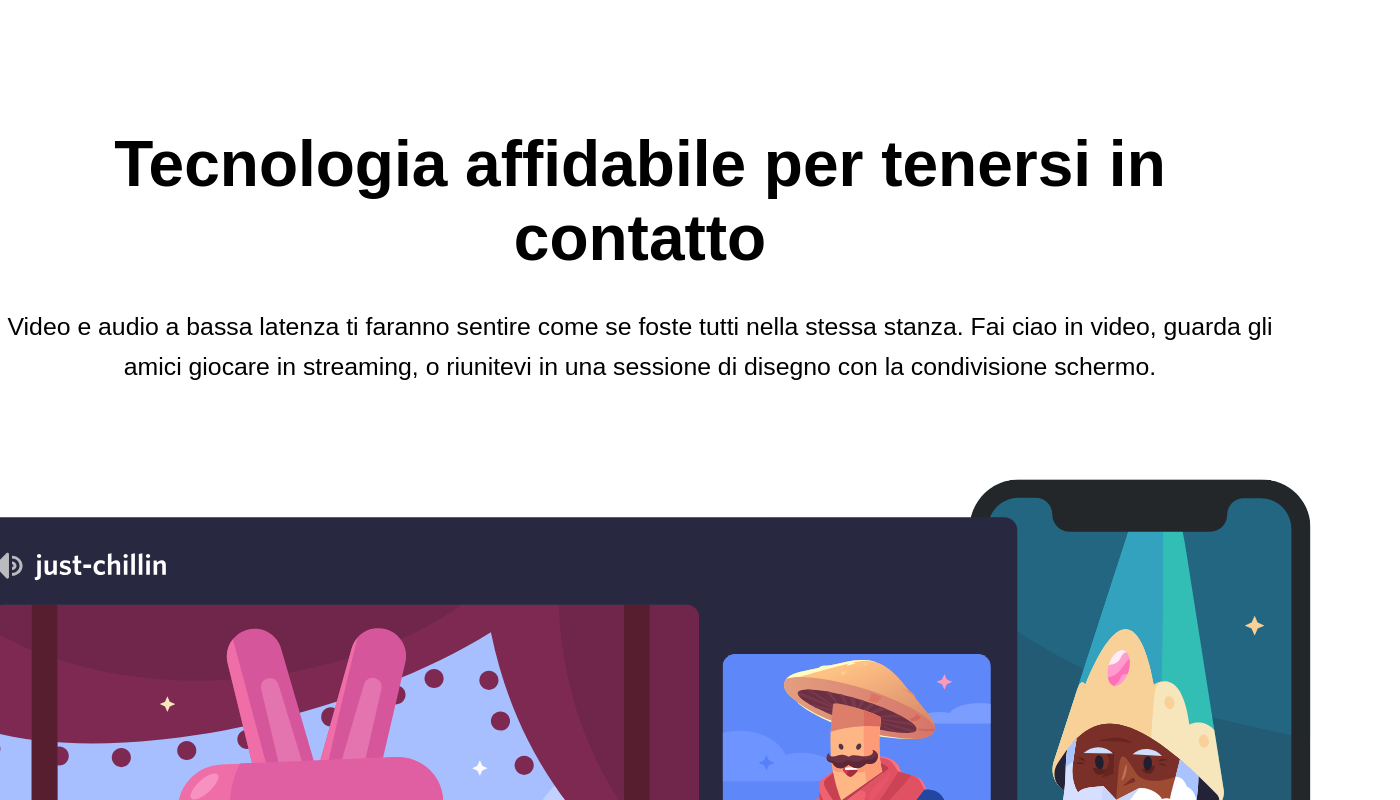
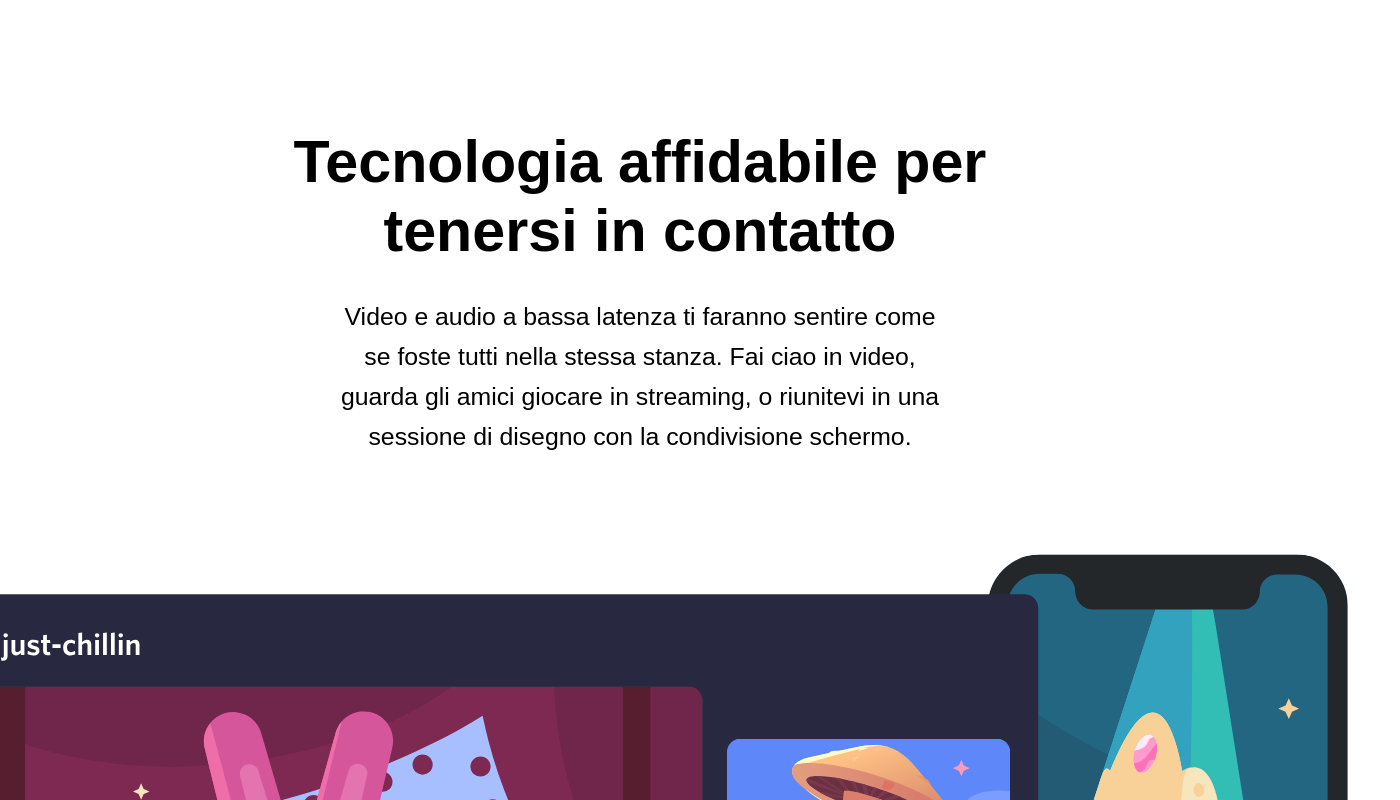
Before and after one commit to MirkoValle/htmlcss-discord, a plain HTML site: page index.html in a window 1280 px wide. Shown: the part 4340-5140 px from the top of the page, 1400 px wide, since content can reach past the window. Drawn offline with Linux system fonts and the light colour scheme.

Commit message:
Small changes to last main

```diff
--- a/CSS/style.css
+++ b/CSS/style.css
@@ -153,20 +153,31 @@ span {
 }
 
 .img-last-main {
-    width: 90rem;
+    width: 95rem;
 }
 
-#last-testo-disp {
-    padding: 0;
+.last-testo-disp {
+    padding: 0 18rem;
     text-align: center;
 }
 
 .h-style-small {
     font-size: 2.5rem;
-    padding: 3rem 3rem 0 3rem;
+    padding: 3rem 5rem 0 5rem;
     background-image: url(../Img/stars.svg);
     background-size: 100%;
     background-repeat: no-repeat;
+}
+
+.h-style-last {
+    font-size: 3.7rem;
+    padding-bottom: 2rem;
+}
+
+.testo-small-style-last {
+    font-size: 1.55rem;
+    line-height: 2.5rem;
+    padding: 0 3rem;
 }
 
 .last-main-button {
--- a/index.html
+++ b/index.html
@@ -111,9 +111,10 @@
             <!-- sezione contenuto -->
             <section class="main-content-disp flex-column">
                 <!-- sezione testo -->
-                <section class="testo-disp" id="center-text">
-                    <h2 class="h-style">Tecnologia affidabile per tenersi in contatto</h2>
-                    <p class="testo-small-style">Video e audio a bassa latenza ti faranno sentire come se foste tutti
+                <section class="testo-disp last-testo-disp" id="center-text">
+                    <h2 class="h-style-last">Tecnologia affidabile per tenersi in contatto</h2>
+                    <p class="testo-small-style-last">Video e audio a bassa latenza ti faranno sentire come se foste
+                        tutti
                         nella stessa stanza. Fai
                         ciao in video, guarda gli amici giocare in streaming, o riunitevi in una sessione di disegno con
                         la condivisione schermo.</p>
@@ -121,7 +122,7 @@
                 <!-- immagine -->
                 <img class="img-last-main" src="Img/item4-big.svg" alt="">
                 <!-- sezione testo + bottone -->
-                <section class="testo-disp" id="last-testo-disp">
+                <section class="testo-disp">
                     <section>
                         <!-- <img src="Img/stars.svg" alt="stelle"> -->
                         <h3 class="h-style-small">Pronto a iniziare la tua avventura?</h3>
```
